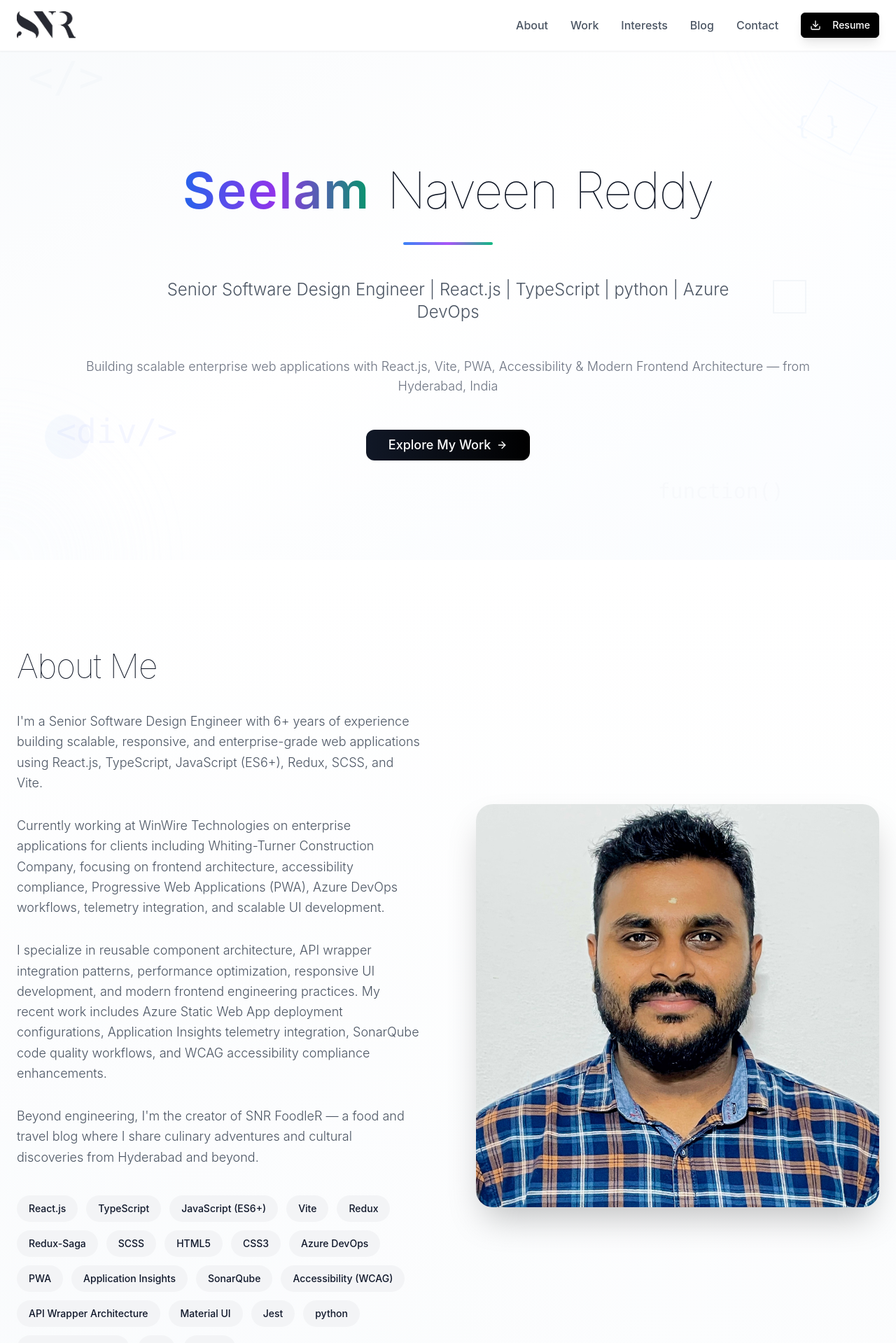
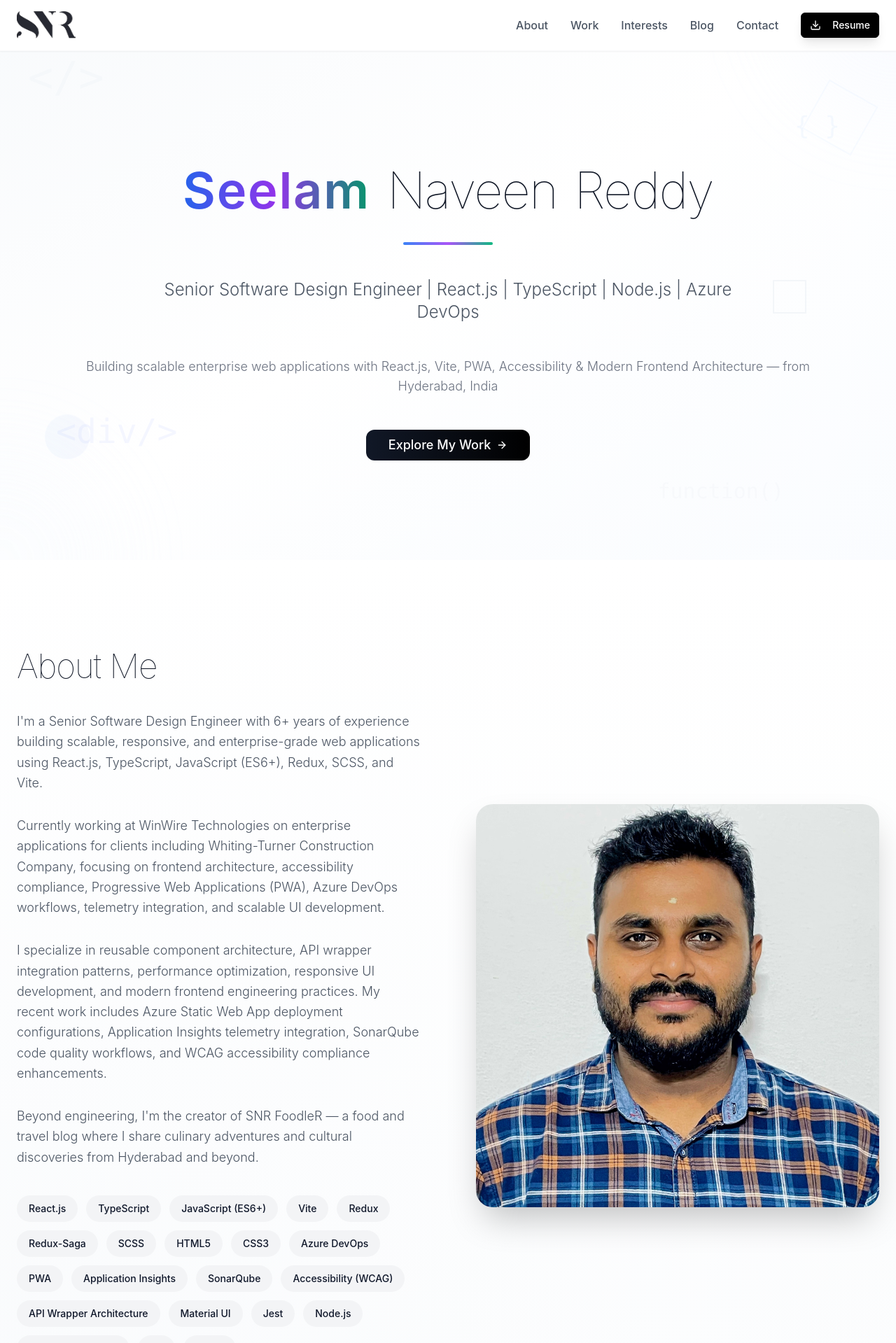
Before and after one commit to nseelam02-tech/snr-portfolio, a React (Vite) app: page / in a window 1280 px wide. Shown: the top 1919 px of the page at 70% size. Built offline with nearby package versions, Linux system fonts and the light colour scheme.

Commit message:
added new chnages

```diff
--- a/src/pages/Index.tsx
+++ b/src/pages/Index.tsx
@@ -85,7 +85,7 @@ const Index = () => {
 
   const downloadResume = () => {
     window.open(
-      'https://drive.google.com/file/d/1p_rkAYe3rbzC3TpWhJlg0lzjjL4aEcnA/view?usp=sharing',
+      'https://drive.google.com/file/d/1EnBjVODjkn0SvFtccLyn3WflHUc-D5b2/view?usp=sharing',
     )
   }
 
@@ -135,7 +135,7 @@ const Index = () => {
     'API Wrapper Architecture',
     'Material UI',
     'Jest',
-    'python',
+    'Node.js',
     'Responsive Design',
     'Git',
     'Figma',
@@ -235,7 +235,7 @@ const Index = () => {
         'React.js',
         'HTML',
         'CSS',
-        'python',
+        'Node.js',
         'JavaScript',
         'API Integration[REST]',
         'Redux',
@@ -530,8 +530,8 @@ const Index = () => {
               className="text-xl md:text-2xl text-gray-600 max-w-4xl mx-auto leading-relaxed font-light animate-slideUp"
               style={{ animationDelay: '1.6s' }}
             >
-              Senior Software Design Engineer | React.js | TypeScript | python |
-              Azure DevOps
+              Senior Software Design Engineer | React.js | TypeScript | Node.js
+              | Azure DevOps
             </p>
 
             {/* ✅ UPDATED tagline */}
```
Also changed, not shown: 1 other file (tests, documents, lock files or other folders).
